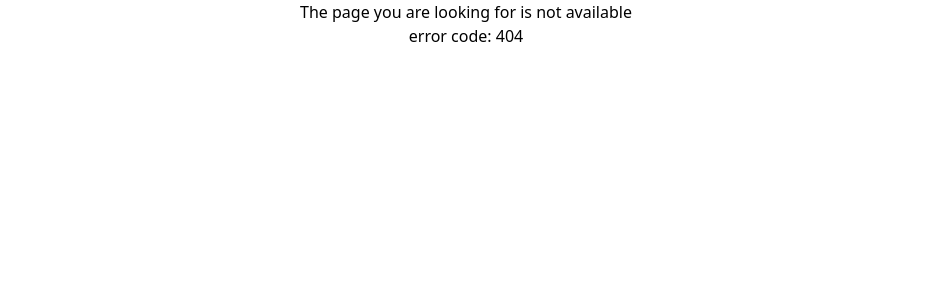
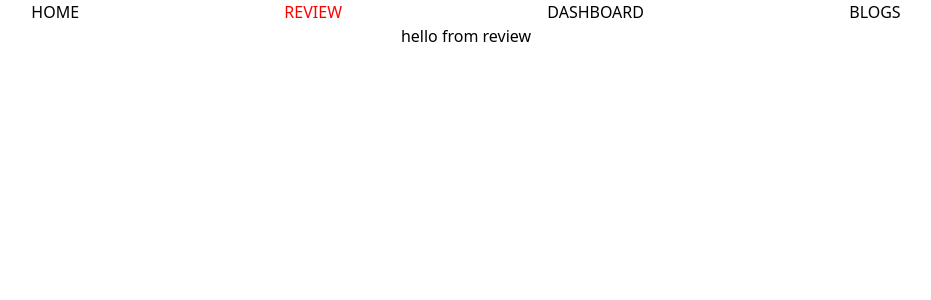
Before and after one commit to LabibIslam/product-analysis-website, a React (Create React App) app: page /reviews in a window 1280 px wide. Before the commit this address had no page. Shown: the top 300 px of the page, without its empty margins (174-1105 px from the left). Built offline with nearby package versions, Linux system fonts and the light colour scheme.

Commit message:
added custom link and done some style

```diff
--- a/src/App.js
+++ b/src/App.js
@@ -2,17 +2,19 @@ import { Route, Routes } from 'react-router-dom';
 import './App.css';
 import Blogs from './components/Blogs/Blogs';
 import Dashboard from './components/Dashboard/Dashboard';
+import Header from './components/Header/Header';
 import Home from './components/Home/Home';
 import NotFound from './components/NotFound/NotFound';
-import Review from './components/Review/Review';
+import Reviews from './components/Reviews/Reviews';
 
 function App() {
   return (
     <div className="App">
+      <Header></Header>
       <Routes>
         <Route path="/" element={<Home />}>Home</Route>
         <Route path="/home" element={<Home />}>Home</Route>
-        <Route path="/review" element={<Review />}></Route>
+        <Route path="/reviews" element={<Reviews />}></Route>
         <Route path="/dashboard" element={<Dashboard />}></Route>
         <Route path="/blogs" element={<Blogs />}></Route>
         <Route path="*" element={<NotFound />}></Route>
--- /dev/null
+++ b/src/components/CustomLink/CustomLink.js
@@ -0,0 +1,21 @@
+import React from 'react';
+import { Link, useMatch, useResolvedPath } from 'react-router-dom';
+
+function CustomLink({ children, to, ...props }) {
+    let resolved = useResolvedPath(to);
+    let match = useMatch({ path: resolved.pathname, end: true });
+
+    return (
+        <div >
+            <Link
+                style={{ color: match ? 'red' : 'black', textDecoration: match ? "" : "none" }}
+                to={to}
+                {...props}
+            >
+                {children}
+            </Link>
+        </div >
+    );
+}
+
+export default CustomLink;
--- /dev/null
+++ b/src/components/Header/Header.js
@@ -0,0 +1,17 @@
+import React from 'react';
+import CustomLink from '../CustomLink/CustomLink';
+
+const Header = () => {
+    return (
+        <div>
+            <nav className='flex justify-evenly'>
+                <CustomLink to="/">HOME</CustomLink>
+                <CustomLink to="/reviews">REVIEW</CustomLink>
+                <CustomLink to="/dashboard">DASHBOARD</CustomLink>
+                <CustomLink to="/blogs">BLOGS</CustomLink>
+            </nav>
+        </div>
+    );
+};
+
+export default Header;
--- a/src/components/Review/Review.js
+++ b/src/components/Review/Review.js
@@ -3,7 +3,7 @@ import React from 'react';
 const Review = () => {
     return (
         <div>
-            <h4>hello from review</h4>
+
         </div>
     );
 };
--- /dev/null
+++ b/src/components/Reviews/Reviews.js
@@ -0,0 +1,11 @@
+import React from 'react';
+
+const Reviews = () => {
+    return (
+        <div>
+            <h4>hello from review</h4>
+        </div>
+    );
+};
+
+export default Reviews;
```
Also changed, not shown: public/reviews.json (added, +39 -0 lines).
